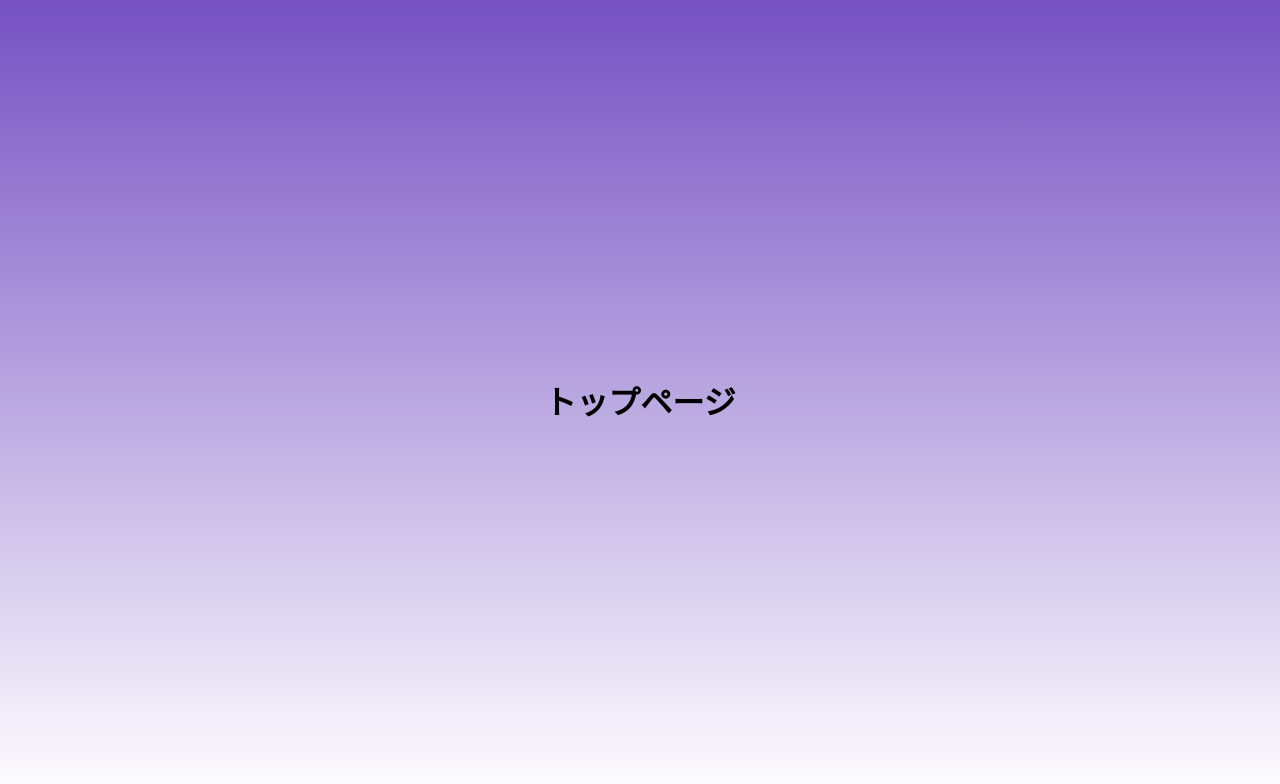
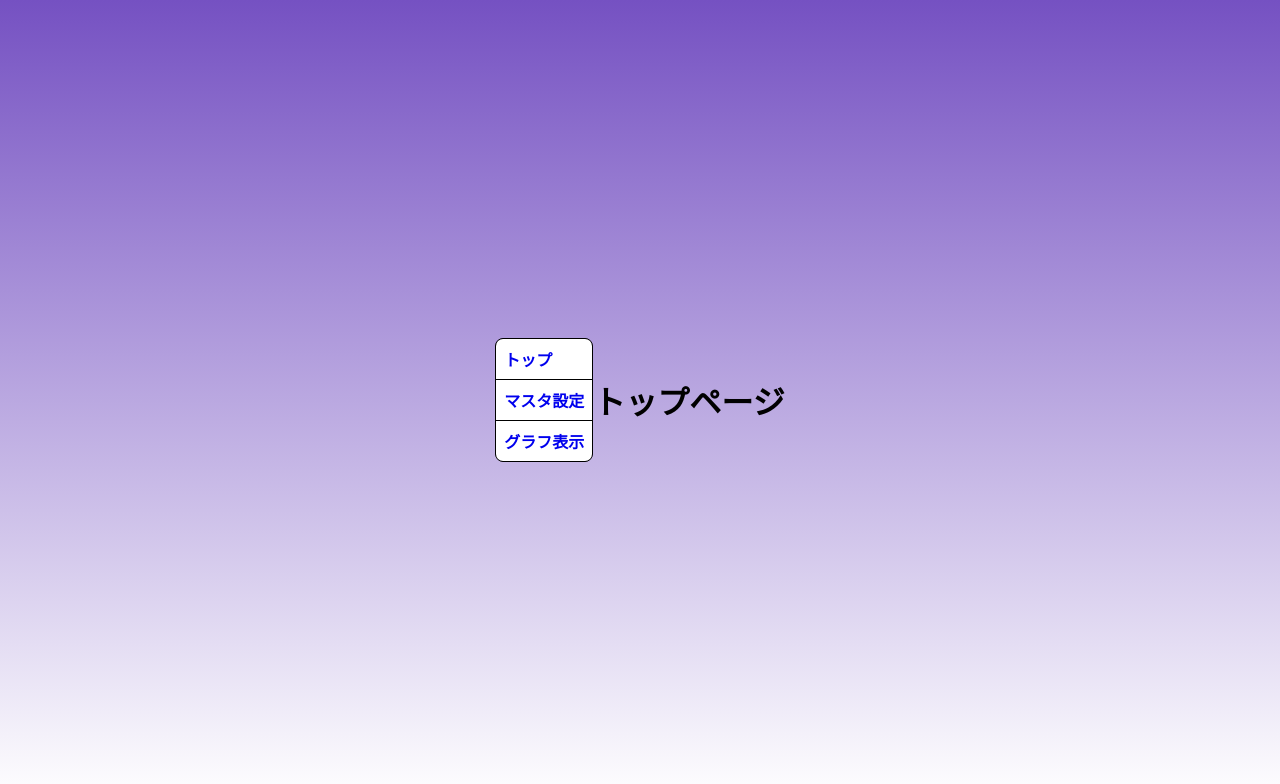
Before and after one commit to kiyoshi-kaze/amplify-next-template, a Next.js app: page / in a window 1280 px wide. Shown: the top 784 px of the page. Built offline with nearby package versions, Linux system fonts and the light colour scheme.

Commit message:
added menue

```diff
--- a/app/layout.tsx
+++ b/app/layout.tsx
@@ -1,7 +1,7 @@
 import type { Metadata } from "next";
 import { Inter } from "next/font/google";
 import "./globals.css";
-import header from "./components/header"
+import Header from "./components/header"
 
 const inter = Inter({ subsets: ["latin"] });
 
@@ -18,7 +18,7 @@ export default function RootLayout({
   return (
     <html lang="en">
       <body>
-        <header/>
+        <Header/>
         {children}
       </body>
     </html>
--- a/app/setting/layout.tsx
+++ b/app/setting/layout.tsx
@@ -1,7 +1,7 @@
 import type { Metadata } from "next";
 import { Inter } from "next/font/google";
 //import "./globals.css";
-import header from "./../components/header"
+import Header from "./../components/header"
 
 const inter = Inter({ subsets: ["latin"] });
 
@@ -18,7 +18,7 @@ export default function RootLayout({
   return (
     <html lang="en">
       <body>
-        <header/>
+        <Header/>
         {children}
       </body>
     </html>
```
